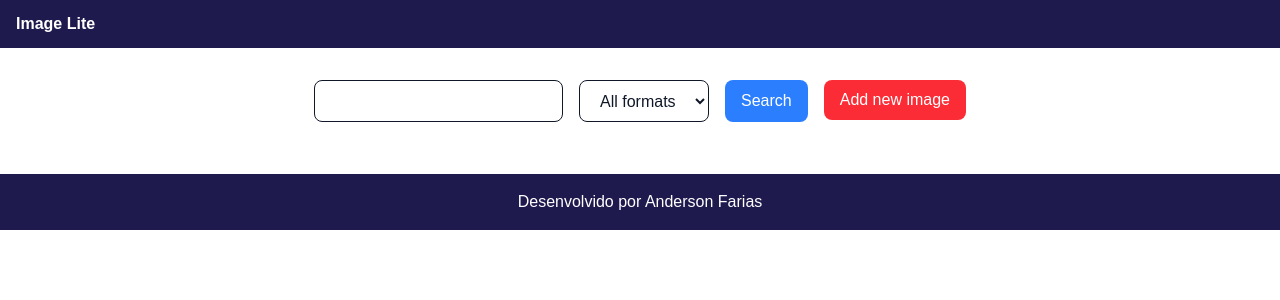
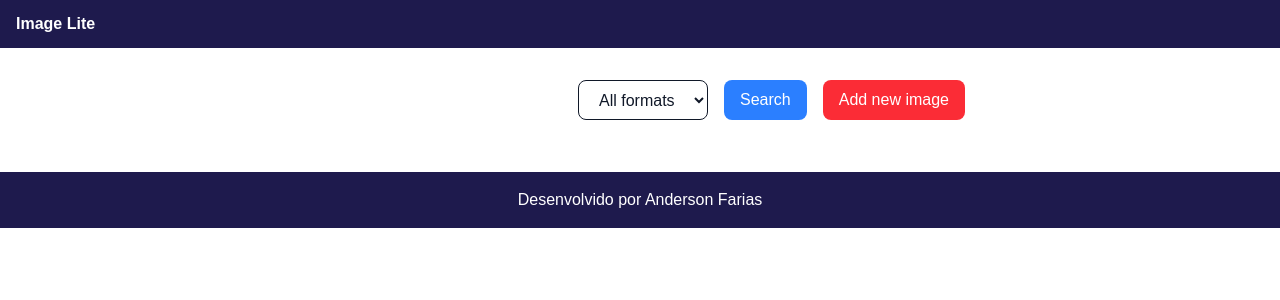
Before and after one commit to andersonalan/imagelite, a Next.js app in the folder imagelite/: page /gallery in a window 1280 px wide. Shown: the top 300 px of the page. Built offline with nearby package versions, Linux system fonts and the light colour scheme.

Commit message:
feat: add input text component

```diff
--- a/imagelite/src/app/gallery/page.tsx
+++ b/imagelite/src/app/gallery/page.tsx
@@ -1,6 +1,6 @@
 'use client'
 
-import { Template, ImageCards, Button } from '@/components'
+import { Template, ImageCards, Button, InputText } from '@/components'
 import { Image } from '@/resources/image/image.resource';
 import { useImageService } from '@/resources/image/image.service'
 import { useState } from 'react'
@@ -42,8 +42,7 @@
 
       <section className="flex flex-col items-center justify-center my-5">
         <div className="flex space-x-4">
-          <input type="text" onChange={event => setQuery(event.target.value)}
-            className="border px-5 py-2 rounded-lg text-gray-900" />
+          <InputText onChange={event => setQuery(event.target.value)} />
           <select onChange={event => setExtension(event.target.value)}
             className="border px-4 py-2 rounded-lg text-gray-900">
             <option value="">All formats</option>
--- a/imagelite/src/components/index.ts
+++ b/imagelite/src/components/index.ts
@@ -1,3 +1,4 @@
 export { Template } from './Template'
 export { ImageCards } from './ImageCards'
 export { Button } from './button'
+export { InputText } from './input'
--- /dev/null
+++ b/imagelite/src/components/input/InputText.tsx
@@ -0,0 +1,20 @@
+import React from "react";
+
+interface InputTextProps {
+  style?: string;
+  onChange?: (event: React.ChangeEvent<HTMLInputElement>) => void
+
+
+}
+
+
+export const InputText: React.FC<InputTextProps> = ({
+  onChange, style
+}: InputTextProps) => {
+  return (
+    <input type="text"
+      onChange={onChange}
+      className={`${style}border px-5 py-2 rounded-lg text-gray-900`} />
+  )
+
+}
--- /dev/null
+++ b/imagelite/src/components/input/index.ts
@@ -0,0 +1 @@
+export { InputText } from './InputText'
```
